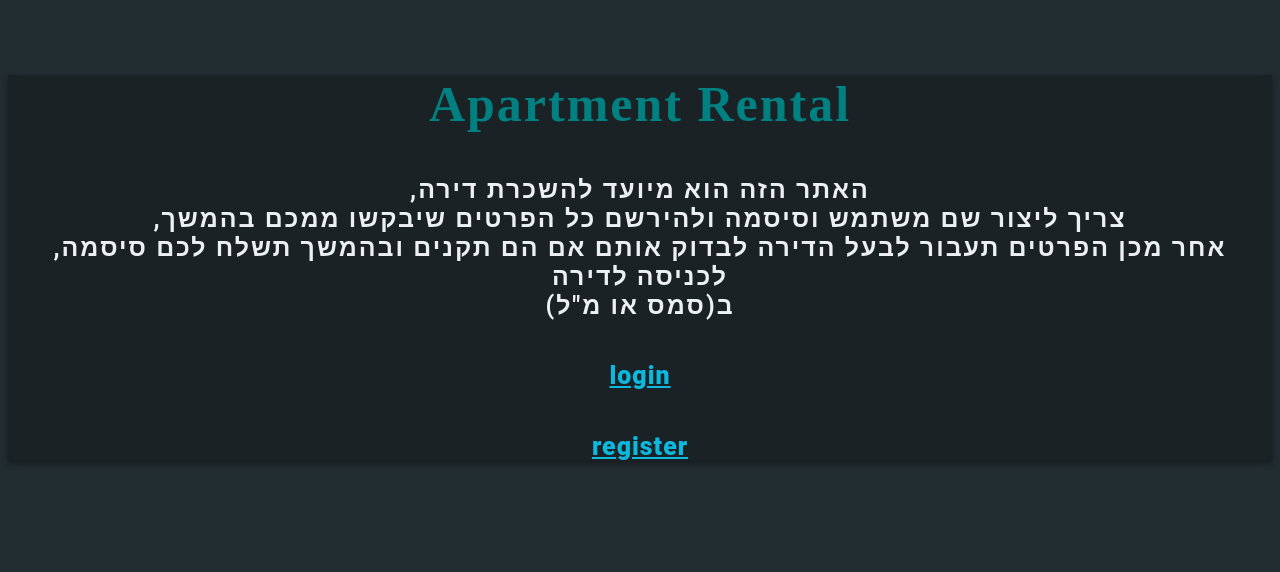
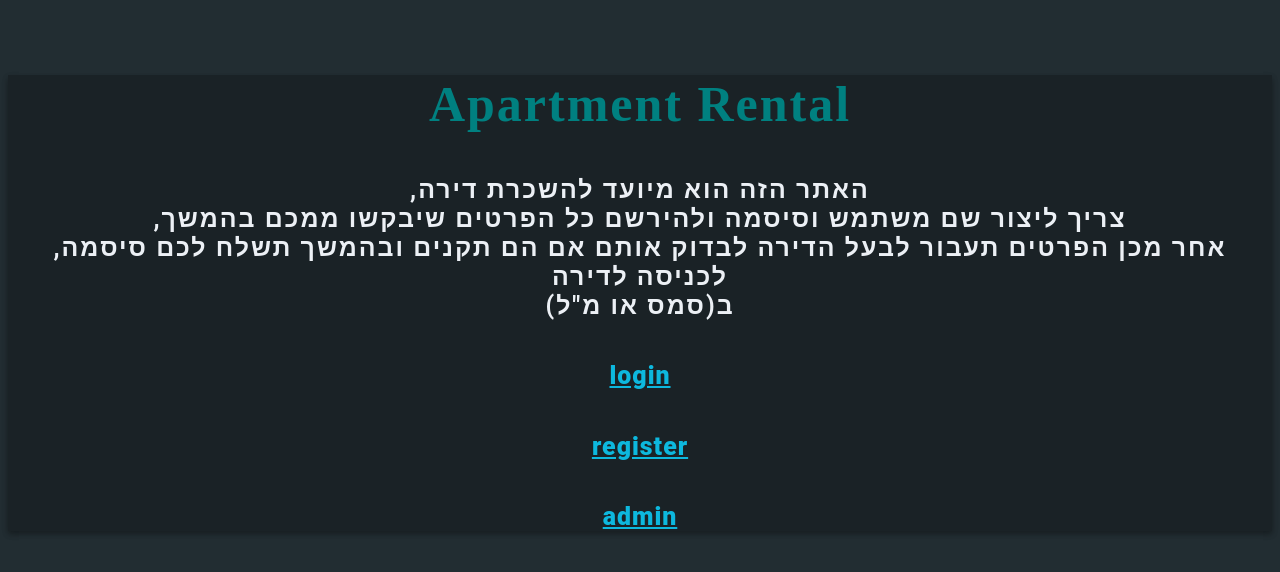
Before and after one commit to fadiabuhanna/ApartmentRental, a website: page pages/index.html in a window 1280 px wide. Drawn offline with Linux system fonts and the light colour scheme.

Commit message:
index customer info

```diff
--- a/pages/index.html
+++ b/pages/index.html
@@ -166,7 +166,7 @@
         <!-- <aaaaaa -->
 	<h5><a href="/account/login" class="btn btn-outline-primary">login</a></h5>
 	<h5><a href="/account/register" class="btn btn-outline-primary">register</a></h5>
-
+    <h5><a href="/admin/customer-info" class="btn btn-outline-primary">admin</a></h5>
 
 </body>
 
```
